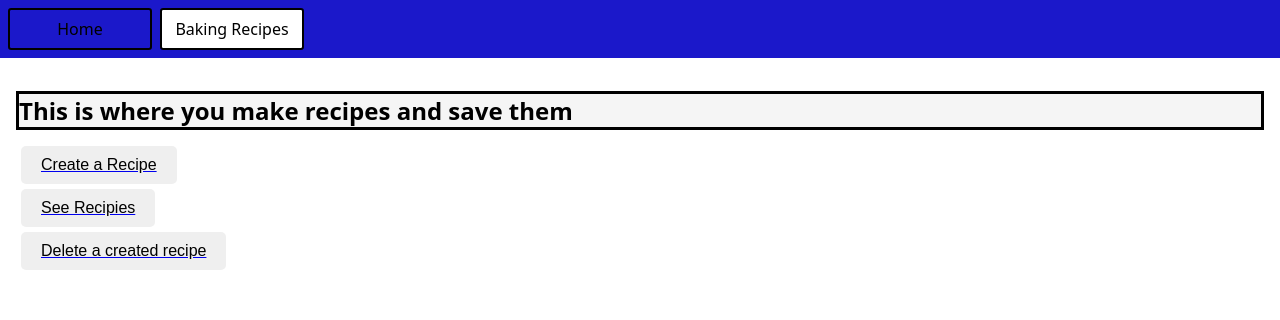
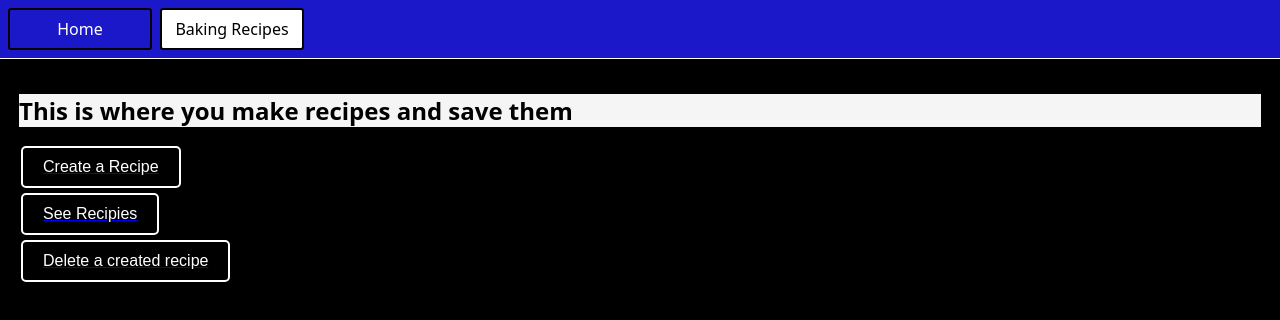
Before and after one commit to ProgramLogic/Baking-Project, a website: page page2.html in a window 1280 px wide. Drawn offline with Linux system fonts and the light colour scheme.

Commit message:
made black

```diff
--- a/page2.html
+++ b/page2.html
@@ -7,6 +7,27 @@
     <link rel="stylesheet" href="styles.css" />
     <script type="module" src="script2.js"></script>
     <link rel="html" href="create-recipie.html">
+    <style>
+      body {
+        background-color: black;
+        color: white;
+      }
+
+      nav a {
+        color: white;
+      }
+
+      button {
+        background-color: black;
+        color: white;
+        border: 2px solid white;
+      }
+
+      button:hover {
+        background-color: white;
+        color: black;
+      }
+    </style>
   </head>
   <body>
     <nav>
@@ -25,9 +46,6 @@
       <a href="del-recipie.html">
         <button class="create">Delete a created recipe</button>
       </a>
-
-        </div>
-      </div>
     </main>
   </body>
 </html>
```
